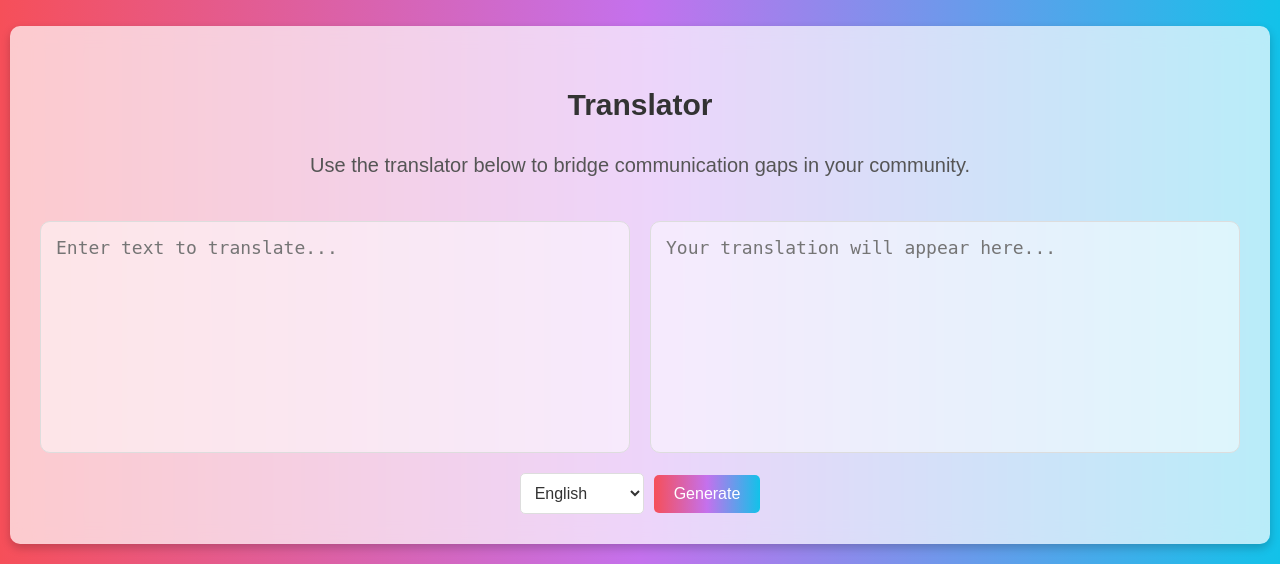
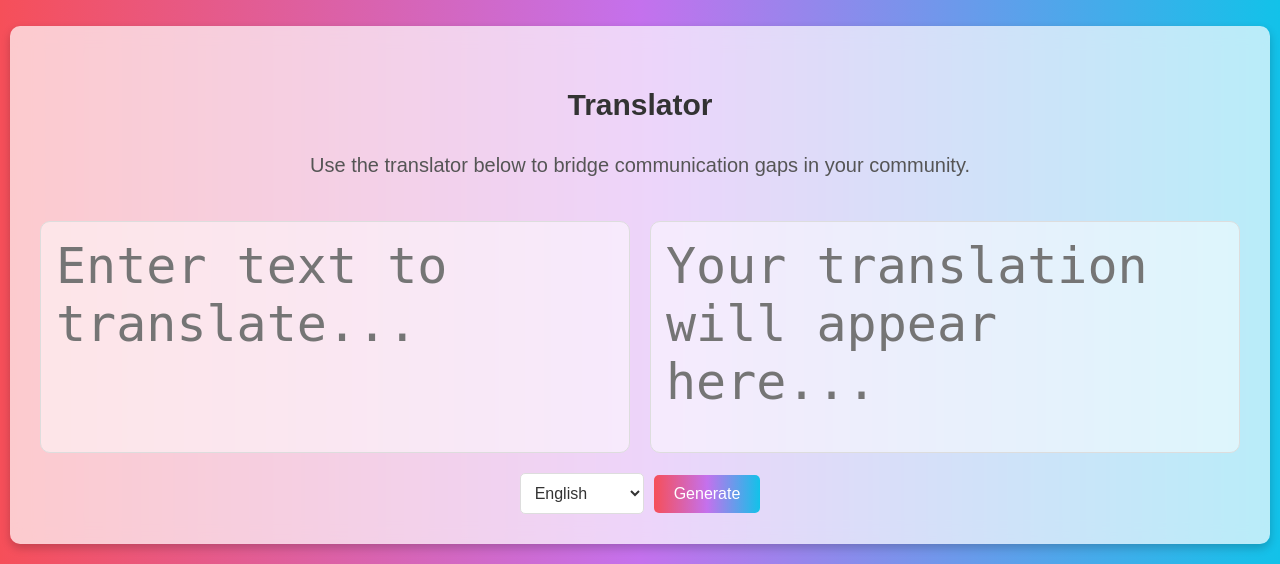
Before and after one commit to masonw0311/cross_cultural_connect, a Django app: page /welcome/ in a window 1280 px wide. Shown: the part 733-1297 px from the top of the page. Run offline with Django 5.2, Linux system fonts and the light colour scheme; parts of the project's set-up code (start-up, migrations or seed data) failed here and were passed over.

Commit message:
translator bug fix

```diff
--- a/cc_connect/accounts/templates/accounts/overview.html
+++ b/cc_connect/accounts/templates/accounts/overview.html
@@ -62,6 +62,7 @@
                 <button id="translate-button">Generate</button>
             </div>
         </section>
+
     </main>
 
     <!-- Profile Modal -->
@@ -89,3 +90,32 @@
     </script>
 </body>
 </html>
+<script>
+    document.getElementById("translate-button").addEventListener("click", function () {
+        const inputText = document.getElementById("text-input").value; // Get the input text
+        const selectedLanguage = document.getElementById("language-select").value; // Get the selected language
+
+        if (inputText.trim() === "") {
+            document.getElementById("text-output").value = "Please enter text to translate.";
+            return;
+        }
+
+        // Mock translation logic (replace this with an actual API call if needed)
+        let translatedText;
+        switch (selectedLanguage) {
+            case "es":
+                translatedText = inputText + " (translated to Spanish)";
+                break;
+            case "pt":
+                translatedText = inputText + " (translated to Portuguese)";
+                break;
+            case "en":
+            default:
+                translatedText = inputText; // English stays the same
+                break;
+        }
+
+        // Update the output box
+        document.getElementById("text-output").value = translatedText;
+    });
+</script>
--- a/cc_connect/static/css/overview.css
+++ b/cc_connect/static/css/overview.css
@@ -210,7 +210,7 @@ body {
     width: 48%;
     height: 200px;
     padding: 15px;
-    font-size: 18px;
+    font-size: 50px;
     border: 1px solid #ddd;
     border-radius: 10px;
     resize: none;
```
